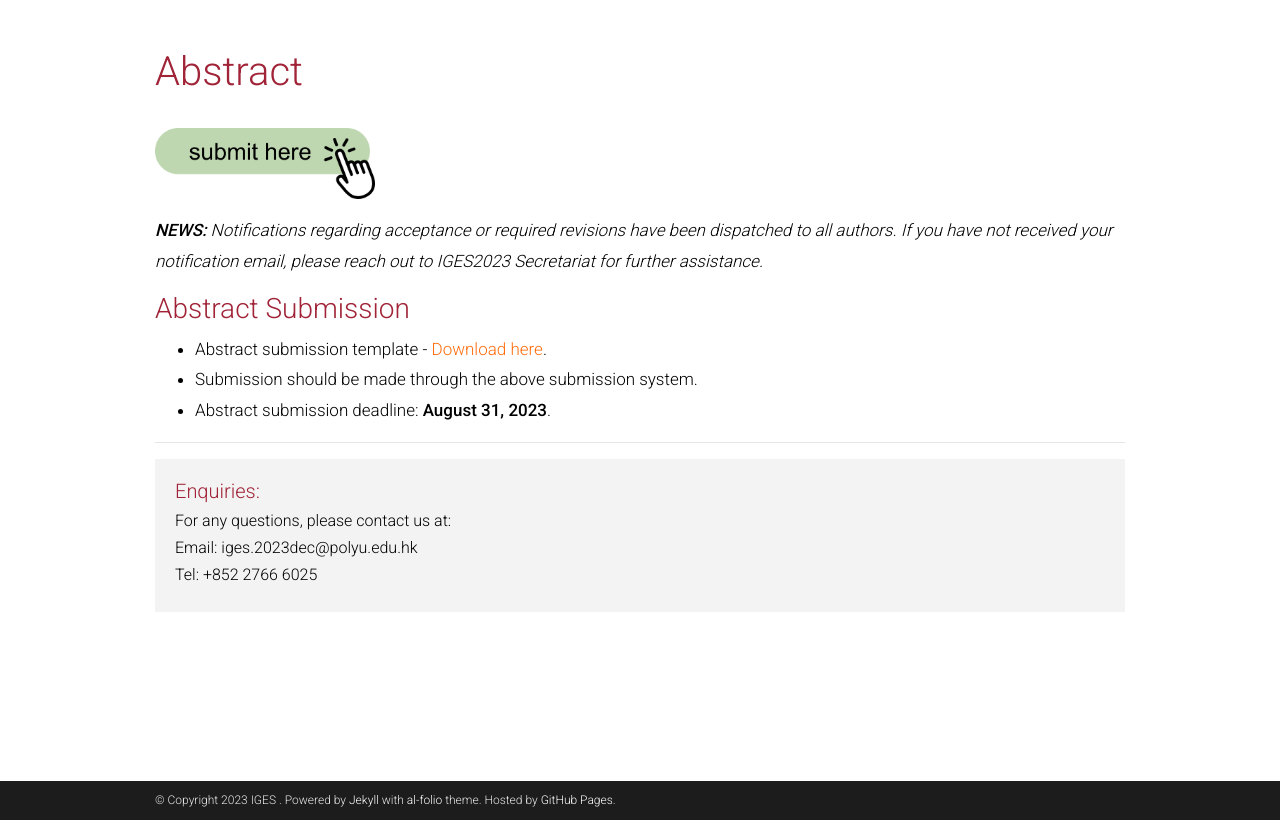
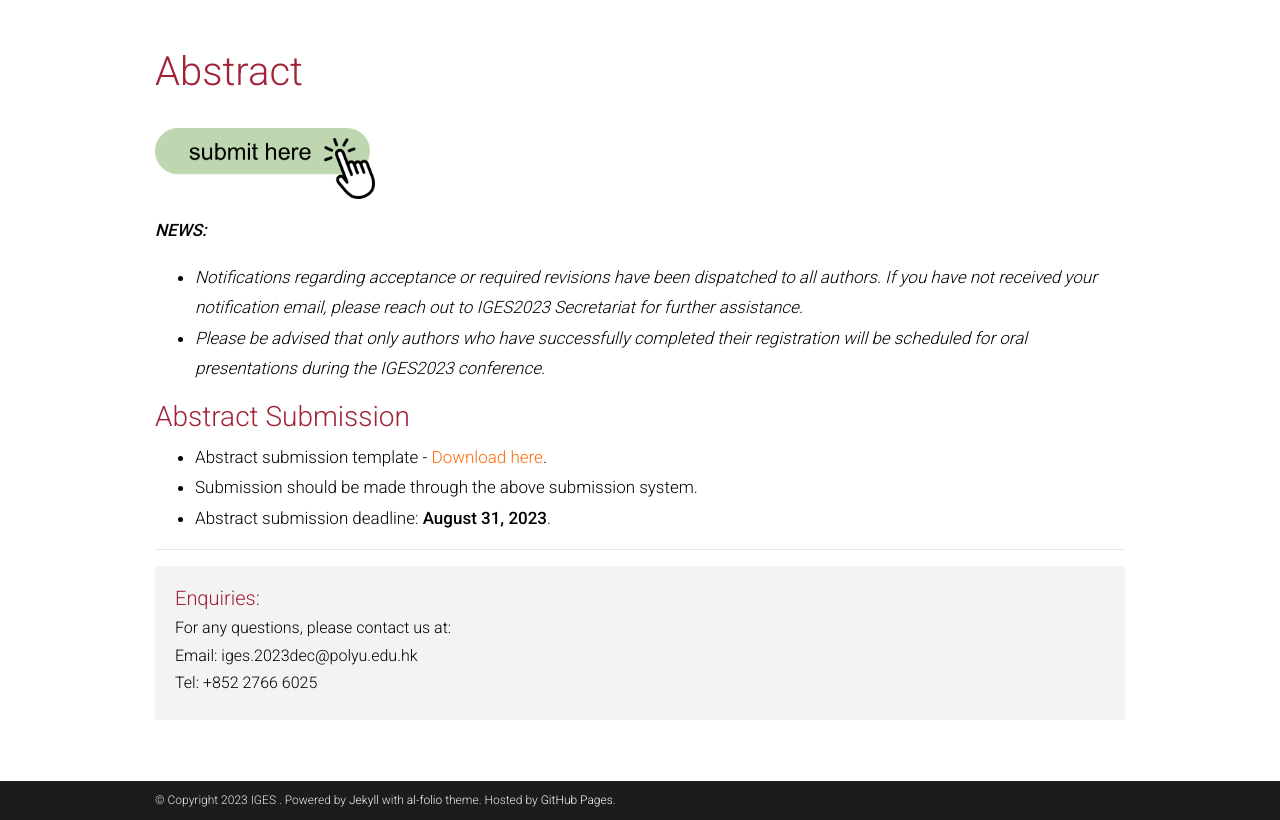
Before and after one commit to iges2023/iges2023.github.io, a Jekyll site: the page built from _pages/abstract.md, in a window 1280 px wide and 1216 px high. Shown: the part 396-1216 px from the top of the window. Built offline with Jekyll 4.4.1, drawn with Linux system fonts in a browser that asks for light colours; full-size pictures stand in for the smaller copies a plugin makes; comment, search, counter and statistics services are not loaded; a style sheet for code colours, icons or effects is not loaded.

Commit message:
update notice

```diff
--- a/_pages/abstract.md
+++ b/_pages/abstract.md
@@ -14,7 +14,10 @@ nav_order: 5
     </div>
 </div>
 
-***NEWS:*** *Notifications regarding acceptance or required revisions have been dispatched to all authors. If you have not received your notification email, please reach out to  IGES2023 Secretariat for further assistance.*
+***NEWS:***
+* *Notifications regarding acceptance or required revisions have been dispatched to all authors. If you have not received your notification email, please reach out to  IGES2023 Secretariat for further assistance.* <br/>
+* *Please be advised that only authors who have successfully completed their registration will be scheduled for oral presentations during the IGES2023 conference.*
+
 
 ### Abstract Submission
 
```
Also changed, not shown: _pages/home.md (+2 -0 lines).
